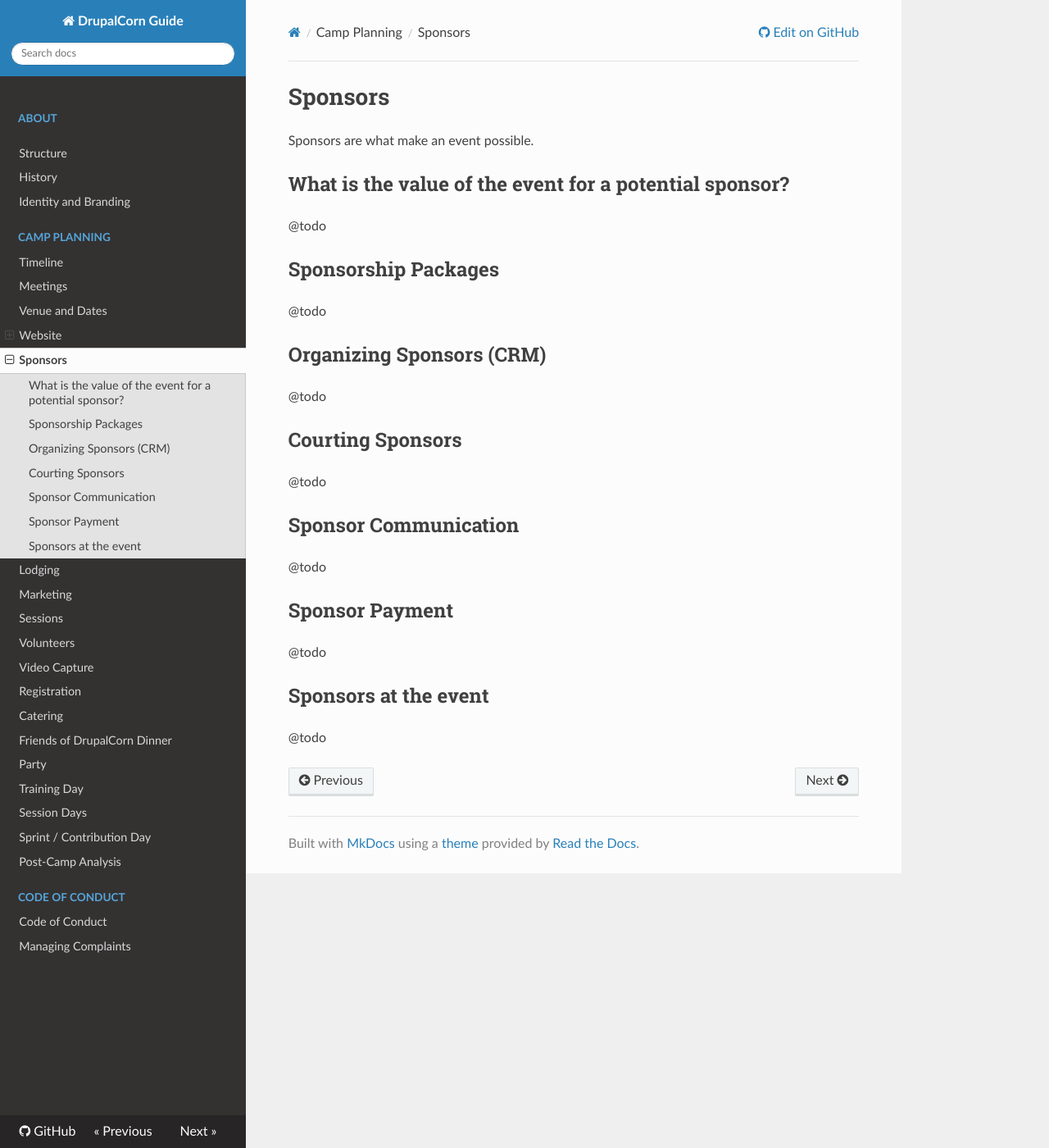
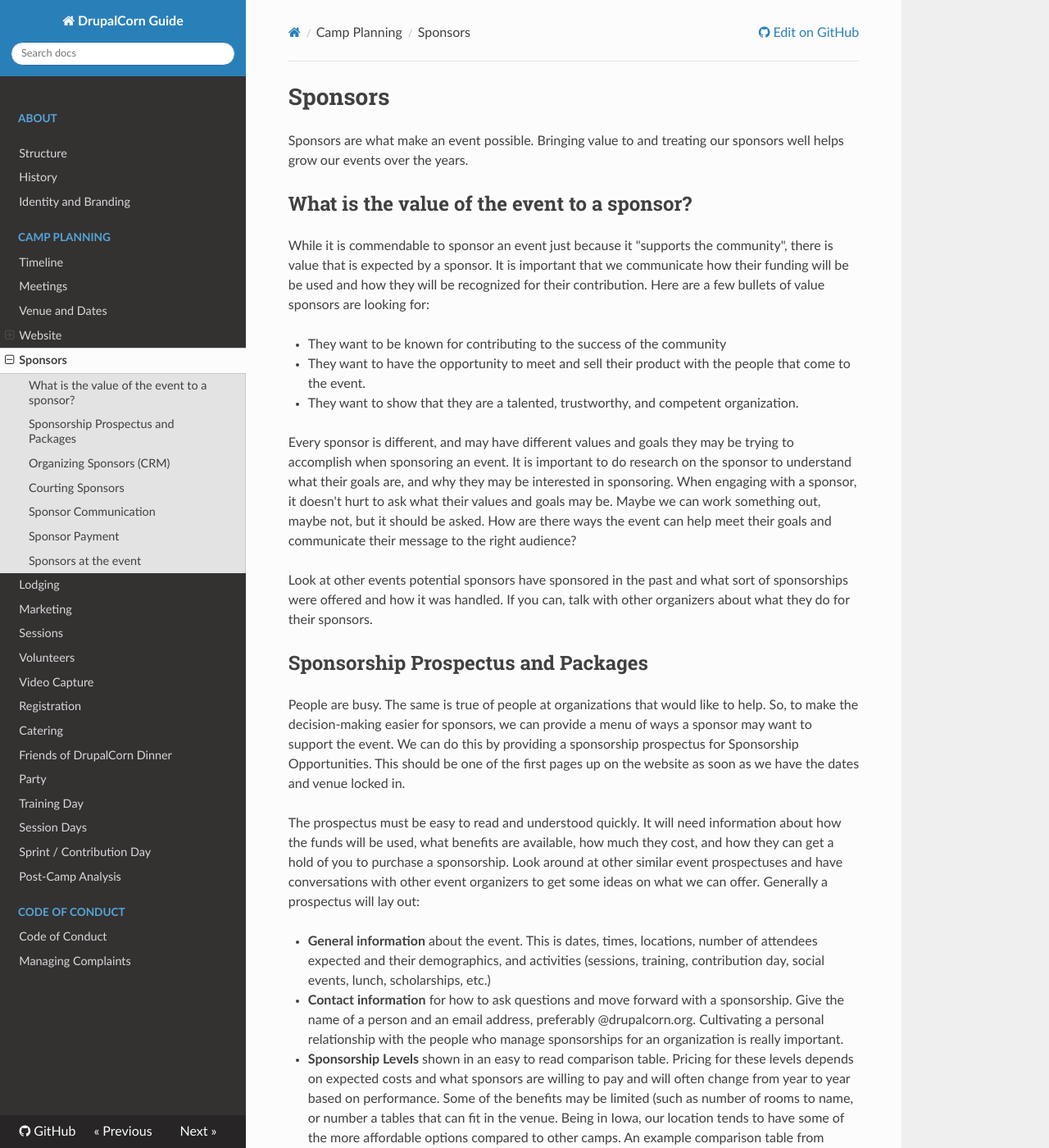
Before and after one commit to drupalcorn/guide, an MkDocs documentation site: the page built from docs/camp-planning/sponsors.md, in a window 1280 px wide and 1400 px high. Shown: the whole window at 82% size. Built offline with MkDocs 1.6.1, drawn with Linux system fonts in a browser that asks for light colours; nearby versions of some CDN libraries; some of the changed text lies outside the part shown.

Commit message:
Update sponsors.md

```diff
--- a/docs/camp-planning/sponsors.md
+++ b/docs/camp-planning/sponsors.md
@@ -1,14 +1,42 @@
+
 # Sponsors
 
-Sponsors are what make an event possible.
+Sponsors are what make an event possible. Bringing value to and treating our sponsors well helps grow our events over the years.
 
-## What is the value of the event for a potential sponsor?
+## What is the value of the event to a sponsor?
 
-@todo
+While it is commendable to sponsor an event just because it "supports the community", there is value that is expected by a sponsor. It is important that we communicate how their funding will be be used and how they will be recognized for their contribution. Here are a few bullets of value sponsors are looking for:
 
-## Sponsorship Packages
+* They want to be known for contributing to the success of the community
+* They want to have the opportunity to meet and sell their product with the people that come to the event.
+* They want to show that they are a talented, trustworthy, and competent organization.
 
-@todo
+Every sponsor is different, and may have different values and goals they may be trying to accomplish when sponsoring an event. It is important to do research on the sponsor to understand what their goals are, and why they may be interested in sponsoring. When engaging with a sponsor, it doesn't hurt to ask what their values and goals may be. Maybe we can work something out, maybe not, but it should be asked.  How are there ways the event can help meet their goals and communicate their message to the right audience?
+
+Look at other events potential sponsors have sponsored in the past and what sort of sponsorships were offered and how it was handled. If you can, talk with other organizers about what they do for their sponsors.
+
+## Sponsorship Prospectus and Packages
+
+People are busy. The same is true of people at organizations that would like to help. So, to make the decision-making easier for sponsors, we can provide a menu of ways a sponsor may want to support the event. We can do this by providing a sponsorship prospectus for Sponsorship Opportunities. This should be one of the first pages up on the website as soon as we have the dates and venue locked in.
+
+The prospectus must be easy to read and understood quickly. It will need information about how the funds will be used, what benefits are available, how much they cost, and how they can get a hold of you to purchase a sponsorship. Look around at other similar event prospectuses and have conversations with other event organizers to get some ideas on what we can offer. Generally a prospectus will lay out:
+
+* **General information** about the event. This is dates, times, locations, number of attendees expected and their demographics, and activities (sessions, training, contribution day, social events, lunch, scholarships, etc.)
+* **Contact information** for how to ask questions and move forward with a sponsorship. Give the name of a person and an email address, preferably @drupalcorn.org. Cultivating a personal relationship with the people who manage sponsorships for an organization is really important.
+* **Sponsorship Levels** shown in an easy to read comparison table. Pricing for these levels depends on expected costs and what sponsors are willing to pay and will often change from year to year based on performance. Some of the benefits may be limited (such as number of rooms to name, or number a tables that can fit in the venue. Being in Iowa, our location tends to have some of the more affordable options compared to other camps. An example comparison table from 2019:
+
+|                   | Platinum<br>$1500 | Gold<br>$750 | Silver<br>$300 |
+|-------------------|-------------------|--------------|----------------|
+| Named Room        | X                 |              |                |
+| Table             | X                 | X            |                |
+| Listed on Website | X                 | X            | X              |
+| Attendee tickets  | 6                 | 4            | 2              |
+
+* **Additional Sponsorship Opportunities**. List any other à la carte sponsorship opportunities. These can be sold as stand-alone or as an add-on to any of the sponsorship levels. Items we've done in the past are
+	* Badge - Adding logo to attendee badges
+	* Contribution Day - Pay for contribution day to happen. Food, venue, costs
+	* Social - Pay for and maybe organize an evening social for the event
+	* In-Kind - Offer to provide swag items (ads, pens, keychains, etc), subscriptions or extended trials or software licenses for attendees.
 
 ## Organizing Sponsors (CRM)
 
```
